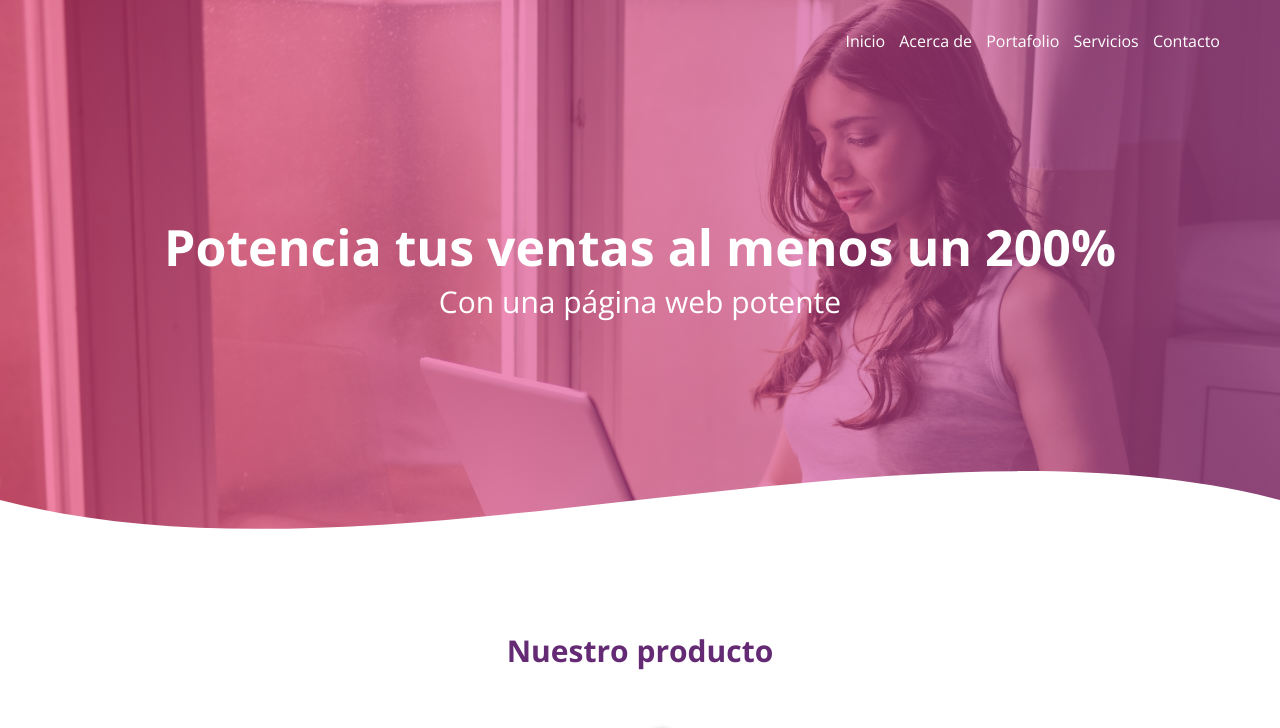
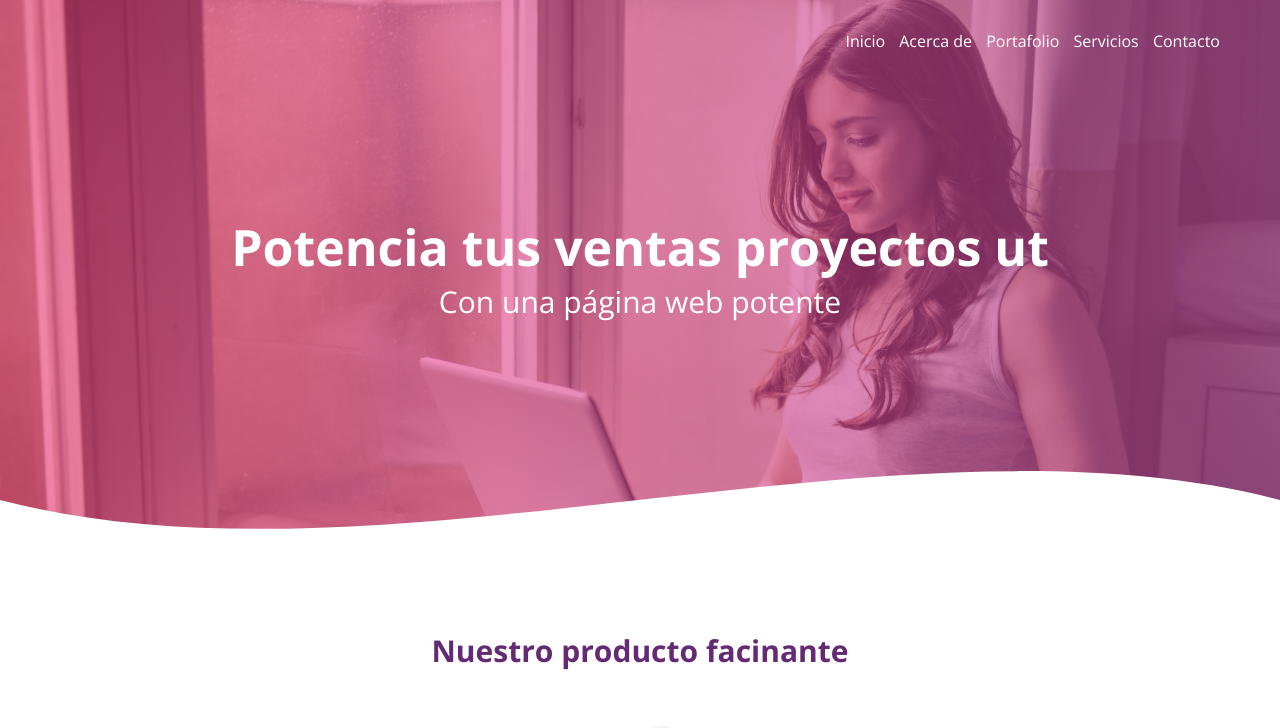
Before and after one commit to rigod03/practicanet-2, a plain HTML site: page index.html in a window 1280 px wide. Shown: the top 728 px of the page. Drawn offline with nearby package versions, Linux system fonts and the light colour scheme.

Commit message:
Add files via upload

```diff
--- a/index.html
+++ b/index.html
@@ -21,7 +21,7 @@
             <a href="#">Contacto</a>
         </nav>
         <section class="textos-header">
-            <h1>Potencia tus ventas al menos un 200%</h1>
+            <h1>Potencia tus ventas proyectos ut</h1>
             <h2>Con una página web potente</h2>
         </section>
         <div class="wave" style="height: 150px; overflow: hidden;"><svg viewBox="0 0 500 150" preserveAspectRatio="none"
@@ -32,7 +32,7 @@
     </header>
     <main>
         <section class="contenedor sobre-nosotros">
-            <h2 class="titulo">Nuestro producto</h2>
+            <h2 class="titulo">Nuestro producto facinante</h2>
             <div class="contenedor-sobre-nosotros">
                 <img src="img/ilustracion2.svg" alt="" class="imagen-about-us">
                 <div class="contenido-textos">
@@ -49,7 +49,7 @@
         </section>
         <section class="portafolio">
             <div class="contenedor">
-                <h2 class="titulo">Portafolio Grande </h2>
+                <h2 class="titulo">Portafolio Grande</h2>
                 <div class="galeria-port">
                     <div class="imagen-port">
                         <img src="img/img1.jpg" alt="">
```
